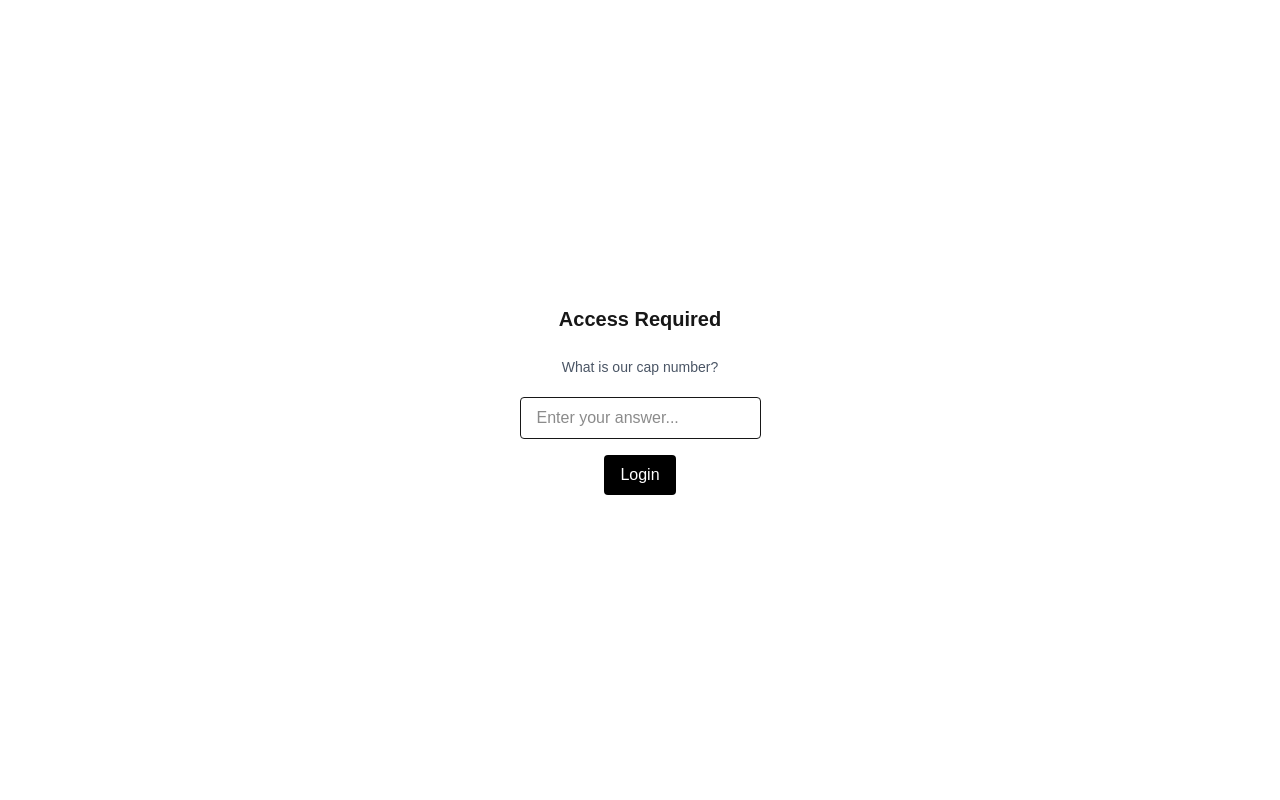
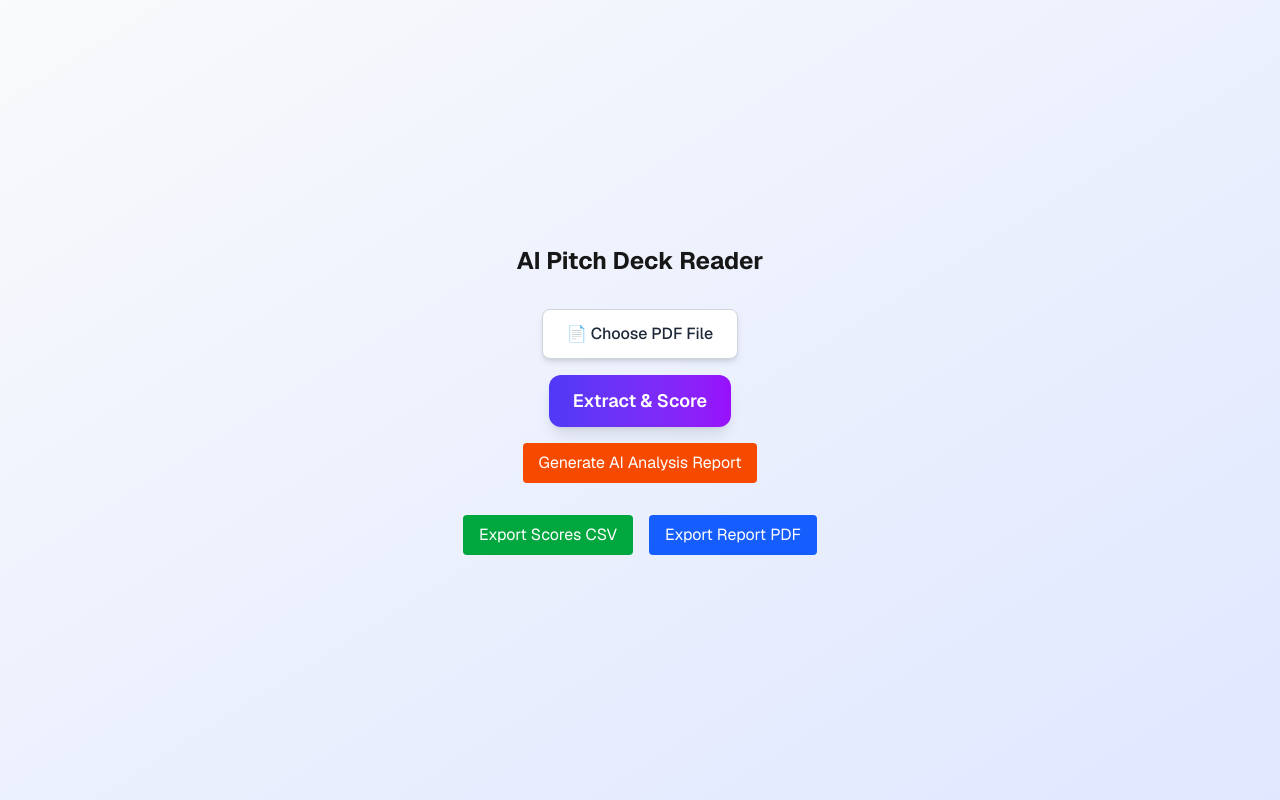
Before and after one commit to lrddrl/ai-pitch-frontend, a Next.js app: page / in a window 1280 px wide. Built offline with nearby package versions, Linux system fonts and the light colour scheme.

Commit message:
add analysis report

```diff
--- a/app/page.tsx
+++ b/app/page.tsx
@@ -2,27 +2,54 @@
 
 import { useState } from 'react';
 import jsPDF from 'jspdf';
+import ReactMarkdown from "react-markdown";
 
 
 
 
 export default function Home() {
-  const [authenticated, setAuthenticated] = useState(false);
+  const [authenticated, setAuthenticated] = useState(true);
   const [inputPwd, setInputPwd] = useState('');
   const [file, setFile] = useState<File | null>(null);
   const [result, setResult] = useState<any>(null);
   const [loading, setLoading] = useState(false);
   const [showFullText, setShowFullText] = useState(false);
 
+  // generate report
+  const [aiReport, setAiReport] = useState<string>('');
+  const [reportLoading, setReportLoading] = useState(false);
+
   const PASSWORD = '611';
 
-  const handleLogin = () => {
-    if (inputPwd === PASSWORD) {
-      setAuthenticated(true);
-    } else {
-      alert('Wrong password');
+  const handleGenerateAIReport = async () => {
+    if (!result?.scores || !result?.preview_text_full) return;
+    setReportLoading(true);
+    setAiReport('');
+    try {
+      const res = await fetch(`${process.env.NEXT_PUBLIC_API_BASE_URL}/generate_analysis_report`, {
+        method: 'POST',
+        headers: { 'Content-Type': 'application/json' },
+        body: JSON.stringify({
+          scores: result.scores,
+          project_text: result.preview_text_full
+        })
+      });
+      const data = await res.json();
+      setAiReport(data.report || data.error || 'Failed to generate report');
+    } catch {
+      setAiReport('Error occurred.');
+    } finally {
+      setReportLoading(false);
     }
   };
+
+  // const handleLogin = () => {
+  //   if (inputPwd === PASSWORD) {
+  //     setAuthenticated(true);
+  //   } else {
+  //     alert('Wrong password');
+  //   }
+  // };
 
   const handleUpload = async () => {
     if (!file) return alert('Please select a PDF file');
@@ -56,23 +83,23 @@ export default function Home() {
   return total.toFixed(1);
 };
 
-function generateDetailedReport(scores: any, finalRec: string) {
-  if (!scores) return '';
+// function generateDetailedReport(scores: any, finalRec: string) {
+//   if (!scores) return '';
 
-  let report = `📘 Comprehensive Investment Analysis Report\n\n`;
+//   let report = `📘 Comprehensive Investment Analysis Report\n\n`;
 
-  for (const [factor, data] of Object.entries(scores)) {
-  const d = data as { Score: number; Strengths?: string; Concerns?: string; Justification: string };
-  report += `🧩 ${factor} – Score: ${d.Score}/10\n`;
-  if (d.Strengths) report += `Strengths: ${d.Strengths}\n`;
-  if (d.Concerns) report += `Concerns: ${d.Concerns}\n`;
-  report += `Justification: ${d.Justification}\n\n`;
-}
+//   for (const [factor, data] of Object.entries(scores)) {
+//   const d = data as { Score: number; Strengths?: string; Concerns?: string; Justification: string };
+//   report += `🧩 ${factor} – Score: ${d.Score}/10\n`;
+//   if (d.Strengths) report += `Strengths: ${d.Strengths}\n`;
+//   if (d.Concerns) report += `Concerns: ${d.Concerns}\n`;
+//   report += `Justification: ${d.Justification}\n\n`;
+// }
 
-  report += `📌 Final Recommendation:\n${finalRec || 'No recommendation provided.'}\n`;
+//   report += `📌 Final Recommendation:\n${finalRec || 'No recommendation provided.'}\n`;
 
-  return report;
-}
+//   return report;
+// }
 
 const exportCsv = () => {
   if (!result?.scores) return;
@@ -100,50 +127,51 @@ const exportCsv = () => {
 };
 
 
-const exportPdf = () => {
-  if (!result) return;
-  const doc = new jsPDF();
+// const exportPdf = () => {
+//   if (!result) return;
+//   const doc = new jsPDF();
 
-  const text = generateDetailedReport(result.scores, result.FinalRecommendation);
+//   const text = generateDetailedReport(result.scores, result.FinalRecommendation);
 
-  const pageHeight = doc.internal.pageSize.height;
-  const margin = 10;
-  let y = margin;
+//   const pageHeight = doc.internal.pageSize.height;
+//   const margin = 10;
+//   let y = margin;
 
-  doc.setFontSize(12);
-  text.split('\n').forEach(line => {
-    if (y > pageHeight - margin) {
-      doc.addPage();
-      y = margin;
-    }
-    doc.text(line, margin, y);
-    y += 7;
-  });
+//   doc.setFontSize(12);
+//   text.split('\n').forEach(line => {
+//     if (y > pageHeight - margin) {
+//       doc.addPage();
+//       y = margin;
+//     }
+//     doc.text(line, margin, y);
+//     y += 7;
+//   });
 
-  doc.save('investment_report.pdf');
-};
+//   doc.save('investment_report.pdf');
+// };
 
 
-  if (!authenticated) {
-    return (
-      <div className="flex flex-col items-center justify-center min-h-screen gap-4 p-6">
-        <h2 className="text-xl font-bold mb-2">Access Required</h2>
-        <p className="text-sm text-gray-600">What is our cap number?</p>
-        <input
-          type="password"
-          placeholder="Enter your answer..."
-          className="border px-4 py-2 rounded mt-1"
-          onChange={(e) => setInputPwd(e.target.value)}
-        />
-        <button className="bg-black text-white px-4 py-2 rounded" onClick={handleLogin}>
-          Login
-        </button>
-      </div>
-    );
-  }
+  // if (!authenticated) {
+  //   return (
+  //     <div className="flex flex-col items-center justify-center min-h-screen gap-4 p-6">
+  //       <h2 className="text-xl font-bold mb-2">Access Required</h2>
+  //       <p className="text-sm text-gray-600">What is our cap number?</p>
+  //       <input
+  //         type="text"
+  //         placeholder="Enter your answer..."
+  //         className="border px-4 py-2 rounded mt-1"
+  //         autoComplete="off"
+  //         onChange={(e) => setInputPwd(e.target.value)}
+  //       />
+  //       <button className="bg-black text-white px-4 py-2 rounded" onClick={handleLogin}>
+  //         Login
+  //       </button>
+  //     </div>
+  //   );
+  // }
 
   const renderScoreRow = (factor: string, value: any) => {
-    if (factor === 'Risk' || factor === 'OverallRisk') return null;
+    // if (factor === 'Risk' || factor === 'OverallRisk') return null;
     return (
       <tr key={factor} className="hover:bg-indigo-50 transition">
         <td className="py-2 px-3 font-medium">{factor}</td>
@@ -212,19 +240,36 @@ const exportPdf = () => {
               </thead>
               <tbody>{Object.entries(result.scores).map(([factor, value]: any) => renderScoreRow(factor, value))}</tbody>
             </table>
-          {result.Risk && (
+            {(() => {
+              const total = Number(calculateTotalScore());
+              let risk = '';
+              if (total >= 80) risk = 'Low';
+              else if (total >= 60) risk = 'Medium';
+              else risk = 'High';
+              return (
                 <p className="mt-4 text-center font-semibold text-red-700">
-              Overall Risk Level: <span className="uppercase">{result.Risk}</span>
+                  Overall Risk Level: <span className="uppercase">{risk}</span>
                 </p>
-          )}
+              );
+            })()}
           </div>
         )}
 
       {result && result.error && <div className="mt-6 text-red-600 font-semibold">Error: {result.error}</div>}
 
-     { result?.scores && <pre className="whitespace-pre-wrap bg-white p-6 rounded shadow mt-6 max-w-3xl font-mono text-gray-900">
-        {generateDetailedReport(result.scores, result.FinalRecommendation)}
-      </pre>}
+     <button
+      onClick={handleGenerateAIReport}
+      className="bg-orange-600 text-white px-4 py-2 rounded"
+      disabled={reportLoading}
+    >
+      {reportLoading ? "Generating..." : "Generate AI Analysis Report"}
+    </button>
+
+    {aiReport && (
+      <div className="max-w-3xl w-full bg-white p-6 rounded shadow mt-6 prose prose-indigo">
+      <ReactMarkdown>{aiReport}</ReactMarkdown>
+    </div>
+    )}
 
       <div className="flex gap-4 mt-4">
       <button
@@ -235,7 +280,7 @@ const exportPdf = () => {
       </button>
       <button
         className="bg-blue-600 text-white px-4 py-2 rounded"
-        onClick={exportPdf}
+        // onClick={exportPdf}
       >
         Export Report PDF
       </button>
--- a/package.json
+++ b/package.json
@@ -13,7 +13,8 @@
     "next": "15.3.2",
     "node-fetch": "^3.3.2",
     "react": "^19.0.0",
-    "react-dom": "^19.0.0"
+    "react-dom": "^19.0.0",
+    "react-markdown": "^10.1.0"
   },
   "devDependencies": {
     "@tailwindcss/postcss": "^4",
```
Also changed, not shown: 1 other file (tests, documents, lock files or other folders). Lines whose indentation alone changed are shown as unchanged.
